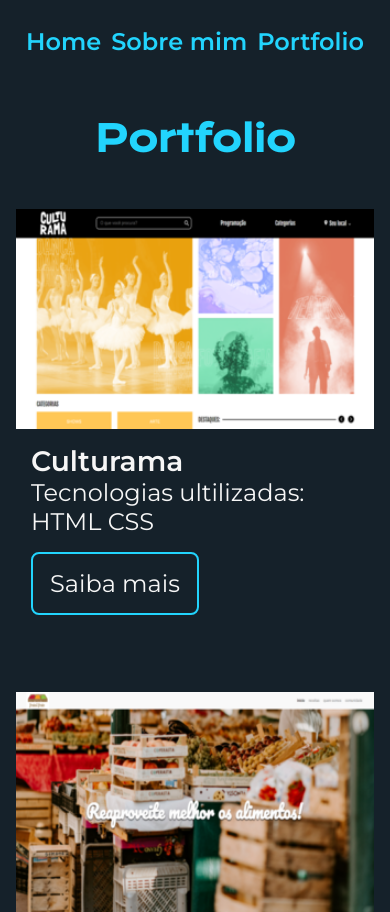
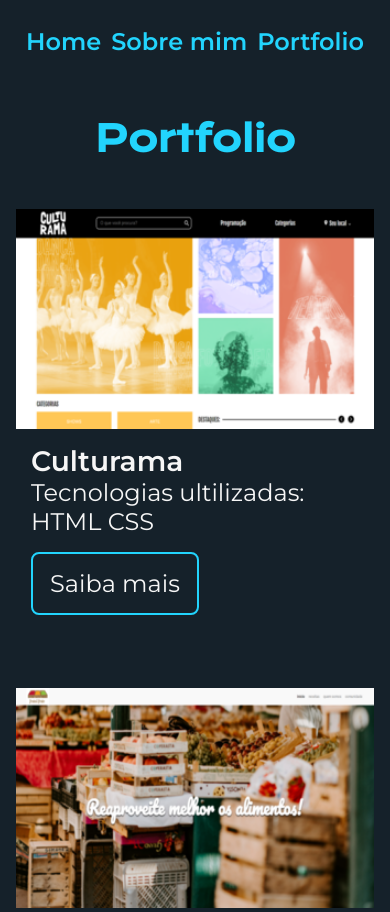
Before and after one commit to diegofpolis/portfolio, a plain HTML site: page portfolio.html in a window 390 px wide. Shown: the top 912 px of the page. Drawn offline with nearby package versions, Linux system fonts and the light colour scheme.

Commit message:
Update responsivo.css

```diff
--- a/styles/responsivo.css
+++ b/styles/responsivo.css
@@ -22,6 +22,6 @@
 
 @media (max-width: 1366px) {
     .portfolios {
-        gap: 14px;
+        gap: 10px;
     }
 }
```
